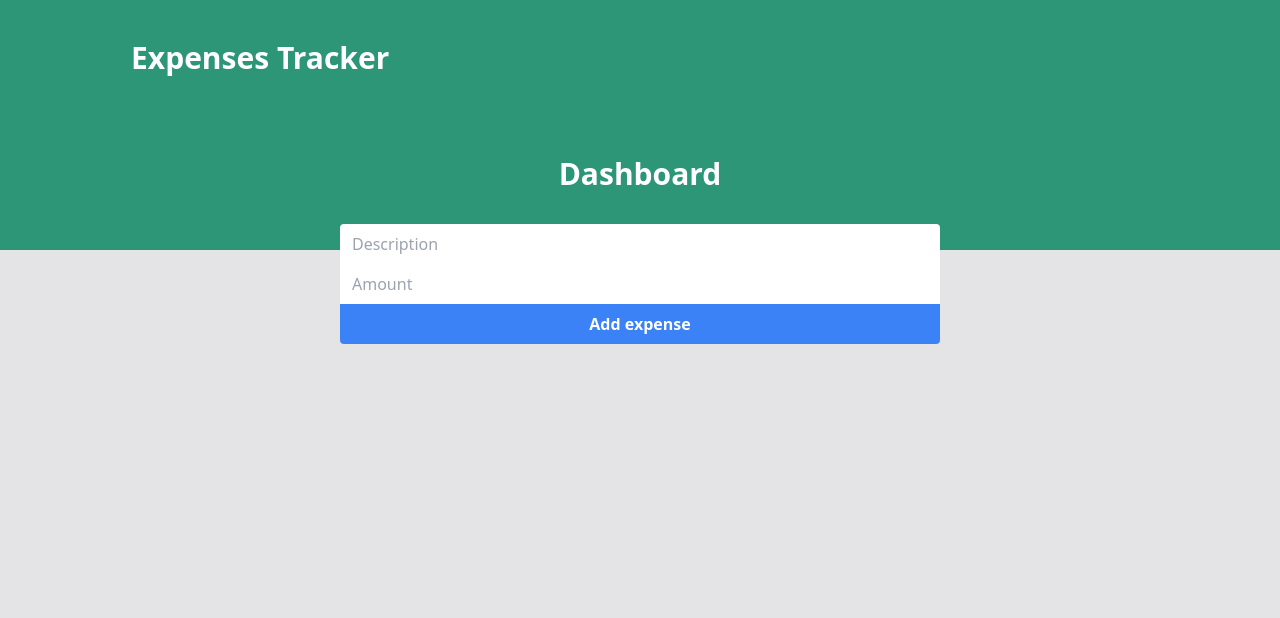
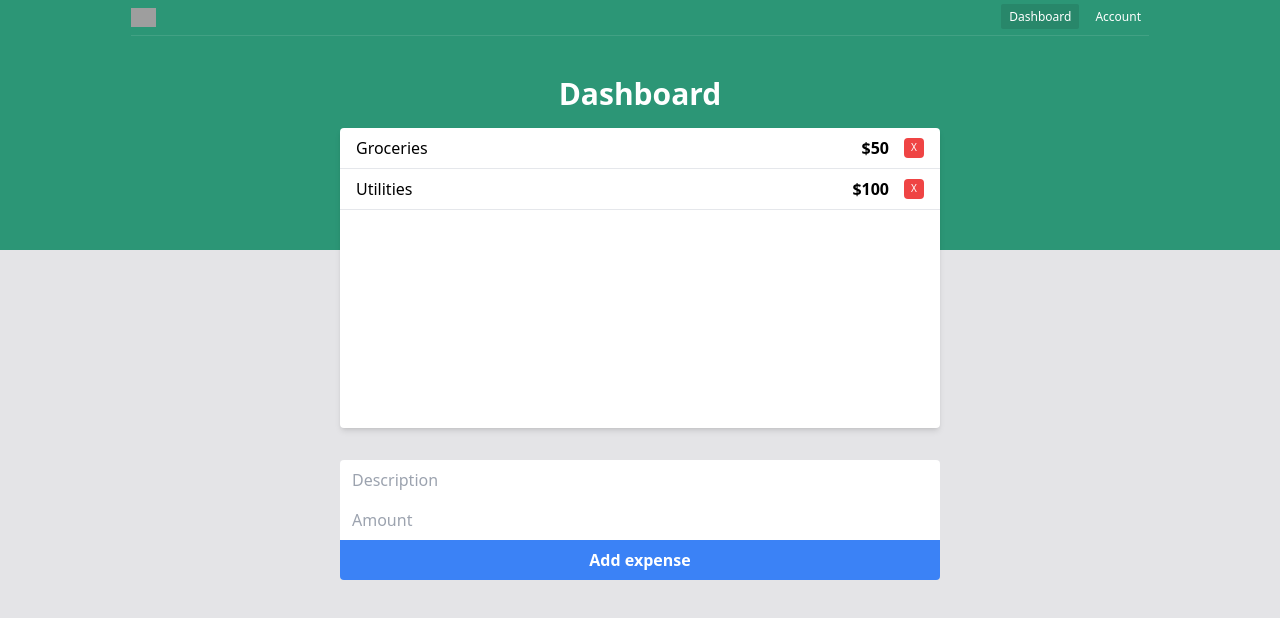
Before and after one commit to zntb/nextjs-expenses-tracker-saas, a Next.js app: page /app/dashboard in a window 1280 px wide. Shown: the top 618 px of the page. Built offline with nearby package versions, Linux system fonts and the light colour scheme; grey boxes are pictures that could not be loaded.

Commit message:
Update pages

```diff
--- a/src/app/(app)/app/account/page.tsx
+++ b/src/app/(app)/app/account/page.tsx
@@ -1,7 +1,19 @@
-export default async function AccountPage() {
+// import { checkAuthenticationAndMembership } from '@/lib/server-utils';
+
+export default async function Page() {
+  // const user = await checkAuthenticationAndMembership();
+
   return (
-    <div>
-      <h1>Account</h1>
+    <div className='text-center'>
+      <h1 className='text-3xl font-bold text-white'>Account</h1>
+
+      <p className='text-white mt-2'>
+        Logged in with email:{' '}
+        <span className='font-bold'>
+          USER NAME
+          {/* {user.email} */}
+        </span>
+      </p>
     </div>
   );
 }
--- a/src/components/app-header.tsx
+++ b/src/components/app-header.tsx
@@ -1,7 +1,55 @@
+'use client';
+
+// import { LogoutLink } from '@kinde-oss/kinde-auth-nextjs';
+import Image from 'next/image';
+import Link from 'next/link';
+import { usePathname } from 'next/navigation';
+
+const routes = [
+  {
+    label: 'Dashboard',
+    path: '/app/dashboard',
+  },
+  {
+    label: 'Account',
+    path: '/app/account',
+  },
+];
+
 export default function AppHeader() {
+  const pathname = usePathname();
+
   return (
-    <div className='flex items-center justify-between my-10'>
-      <h1 className='text-3xl font-bold text-white'>Expenses Tracker</h1>
-    </div>
+    <header className='flex items-center border-b border-white/10 py-2'>
+      <Link href='/app/dashboard'>
+        <Image
+          src='https://bytegrad.com/course-assets/youtube/expensestracker/logo.png'
+          alt='Logo'
+          width={25}
+          height={25}
+        />
+      </Link>
+
+      <nav className='ml-auto'>
+        <ul className='flex gap-2 text-xs'>
+          {routes.map(route => (
+            <li key={route.path}>
+              <Link
+                href={route.path}
+                className={`px-2 py-1 hover:text-white transition text-white/100 rounded-sm ${
+                  route.path === pathname ? 'bg-black/10' : ''
+                }`}
+              >
+                {route.label}
+              </Link>
+            </li>
+          ))}
+        </ul>
+      </nav>
+
+      {/* <LogoutLink className='text-white/70 text-[12px] ml-[10px]'>
+        Logout
+      </LogoutLink> */}
+    </header>
   );
 }
--- a/src/components/expenses-list.tsx
+++ b/src/components/expenses-list.tsx
@@ -7,18 +7,39 @@ type ExpensesListProps = {
   }[];
 };
 
+const EXPENSES = [
+  {
+    id: 1,
+    description: 'Groceries',
+    amount: 50,
+    createdAt: new Date(),
+  },
+  {
+    id: 2,
+    description: 'Utilities',
+    amount: 100,
+    createdAt: new Date(),
+  },
+];
+
+// eslint-disable-next-line @typescript-eslint/no-unused-vars
 export default function ExpensesList({ expenses }: ExpensesListProps) {
   return (
-    <div>
-      {expenses.map(expense => (
-        <div
-          key={expense.id}
-          className='bg-white shadow-md rounded-md p-4 mb-4'
-        >
-          <h2 className='text-lg font-semibold'>{expense.description}</h2>
-          <p className='text-gray-600'>${expense.amount}</p>
-        </div>
+    <ul className='h-[300px] bg-white rounded mt-4 shadow-md'>
+      {EXPENSES.map(expense => (
+        <li key={expense.id} className='flex items-center px-4 py-2 border-b'>
+          <p>{expense.description}</p>
+          <p className='ml-auto font-bold mr-[15px]'>${expense.amount}</p>
+          <button
+            // onClick={async () => {
+            //   await deleteExpense(expense.id);
+            // }}
+            className='text-[10px] h-[20px] w-[20px] bg-red-500 text-white rounded hover:bg-red-600'
+          >
+            X
+          </button>
+        </li>
       ))}
-    </div>
+    </ul>
   );
 }
```
